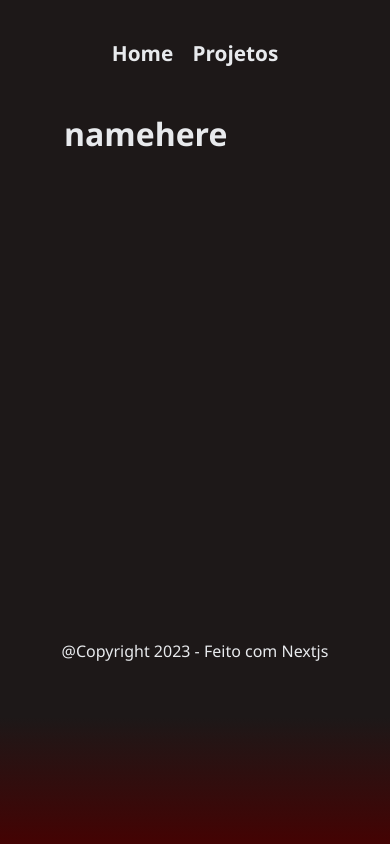
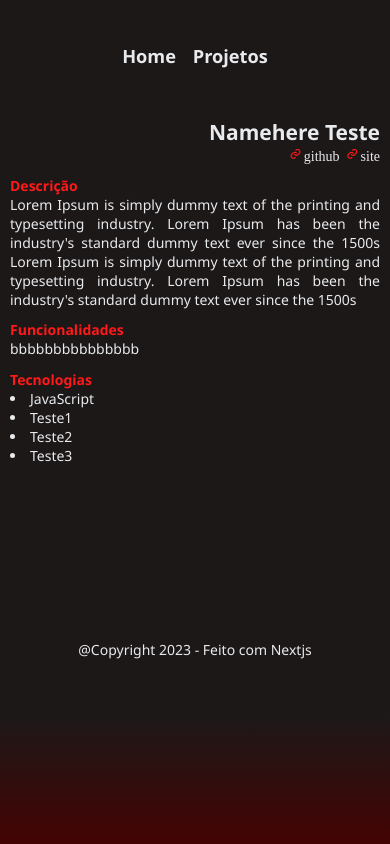
Before and after one commit to jfdsn/Meu-portfolio, a Next.js app: page /projects/1 in a window 390 px wide. Built offline with nearby package versions, Linux system fonts and the light colour scheme.

Commit message:
Responsividade/ style project page

```diff
--- a/src/components/projectPage.jsx
+++ b/src/components/projectPage.jsx
@@ -1,5 +1,25 @@
 export const ProjectPage = ({ project }) => {
+    const tecnologies = project.tecnologies.split(',');
+    const links = Object.entries(project.links);
+
     return (
-        <h1>{project.name}</h1>
+        <div className="project-container">
+            <div className="title-box">
+                <h2>{project.name}</h2>
+                <div>
+                    {links.map(l => (
+                        <a key={l[0]} href={l[1]}><i className='bx bx-link'>{l[0]}</i></a>
+                    ))}
+                </div>
+            </div>
+            <h4>Descrição</h4>
+            <p>{project.full_description}</p>
+            <h4>Funcionalidades</h4>
+            <p>{project.functionality}</p>
+            <h4>Tecnologias</h4>
+            {tecnologies.map(t => (
+                <li key={t}>{t}</li>
+            ))}
+        </div>
     )
 }
--- a/src/data/data.json
+++ b/src/data/data.json
@@ -14,11 +14,13 @@
     "projects" : [
         {
             "id": "1",
-            "name": "namehere",
+            "name": "namehere teste",
             "short_description": "Lorem Ipsum is simply dummy text of the printing and typesetting industry. Lorem Ipsum has been the industry's standard dummy text ever since the 1500s",
             "full_description": "Lorem Ipsum is simply dummy text of the printing and typesetting industry. Lorem Ipsum has been the industry's standard dummy text ever since the 1500s Lorem Ipsum is simply dummy text of the printing and typesetting industry. Lorem Ipsum has been the industry's standard dummy text ever since the 1500s",
+            "functionality": "bbbbbbbbbbbbbbb",
+            "tecnologies": "JavaScript, Teste1, Teste2, Teste3",
             "links": {
-                "repositorie": "linkgit",
+                "github": "linkgit",
                 "site": "linksite"
             }
         },
@@ -27,8 +29,10 @@
             "name": "namehere2",
             "short_description": "aaaaaaaaaaaaaaaaaaaaaaaaa",
             "full_description": "aaaaaaaaaaaaaaaaaaaaaaa",
+            "functionality": "bbbbbbbbbbbbbbb",
+            "tecnologies": "JavaScript, Teste1, Teste2, Teste3",
             "links": {
-                "repositorie": "linkgit",
+                "github": "linkgit",
                 "site": "linksite"
             }
         },
@@ -37,9 +41,10 @@
             "name": "namehere3",
             "short_description": "aaaaaaaaaaaaaaaaaaaaaaaaa",
             "full_description": "aaaaaaaaaaaaaaaaaaaaaaa",
+            "functionality": "bbbbbbbbbbbbbbb",
+            "tecnologies": "JavaScript, Teste1, Teste2, Teste3",
             "links": {
-                "repositorie": "linkgit",
-                "site": "linksite"
+                "github": "linkgit"
             }
         },
         {
@@ -47,8 +52,10 @@
             "name": "projeto",
             "short_description": "aaaaaaaaaaaaaaaaaaaaaaaaa",
             "full_description": "aaaaaaaaaaaaaaaaaaaaaaa",
+            "functionality": "bbbbbbbbbbbbbbb",
+            "tecnologies": "JavaScript, Teste1, Teste2, Teste3",
             "links": {
-                "repositorie": "linkgit",
+                "github": "linkgit",
                 "site": "linksite"
             }
         }
--- a/src/styles/globals.sass
+++ b/src/styles/globals.sass
@@ -25,3 +25,6 @@ body
 a
   color: inherit
   text-decoration: none
+
+h1
+  font-size: 1.8rem
--- a/src/styles/style.sass
+++ b/src/styles/style.sass
@@ -47,14 +47,11 @@ header nav
         align-items: center
         width: 40%
         gap: 0.5rem
-
         img
             border-radius: 50%
             border: .1rem solid $light-red
-
         span
             color: $light-red
-
         .social-links
             display: flex
             gap: 0.5rem
@@ -72,8 +69,10 @@ header nav
                 transition: 0.4s ease
                 &:hover
                     box-shadow: 0 0 1rem $light-red
-
         .email
+            a:hover
+                color: $light-red
+                text-shadow: 0 0 0.2rem $light-red
             i:before
                 font-size: 1rem
                 vertical-align: middle
@@ -81,7 +80,6 @@ header nav
                 color: $light-red
 
     .about-content
-        display: flex
         width: 60%
         text-align: justify
         padding-left: 0.5rem
@@ -136,3 +134,55 @@ header nav
 
 
 //Main content project page
+
+.project-container
+    margin: 0
+    h2
+        text-transform: capitalize
+    h4
+        color:$light-red
+        margin-top: 0.8rem
+    p
+        text-align: justify
+    .title-box
+        display: flex
+        flex-direction: column
+        align-items: flex-end
+        i:before
+            font-size: 1rem
+            vertical-align: middle
+            margin-right: 0.1rem
+            margin-left: 0.4rem
+            color: $light-red
+        a:hover
+            color: $light-red
+            text-shadow: 0 0 1rem $light-red
+
+//Responsividade
+
+@media (max-width: 1060px)
+    main
+        min-width: fit-content
+        padding: 2rem 0
+
+    .home-container
+        flex-direction: column
+        .info-content
+            width: 90%
+            img
+                width: 150px
+                height: 150px
+        .about-content
+            width: 90%
+            padding-left: none
+            margin-top: 1rem
+            padding-top: 0.5rem
+            border-left: none
+            border-top: 0.1rem solid $light-red
+
+    .project-container
+        padding: 10px
+
+@media (max-width: 560px)
+    html,body
+        font-size: 14px
```
Also changed, not shown: src/components/homePage.jsx (+11 -5 lines).
